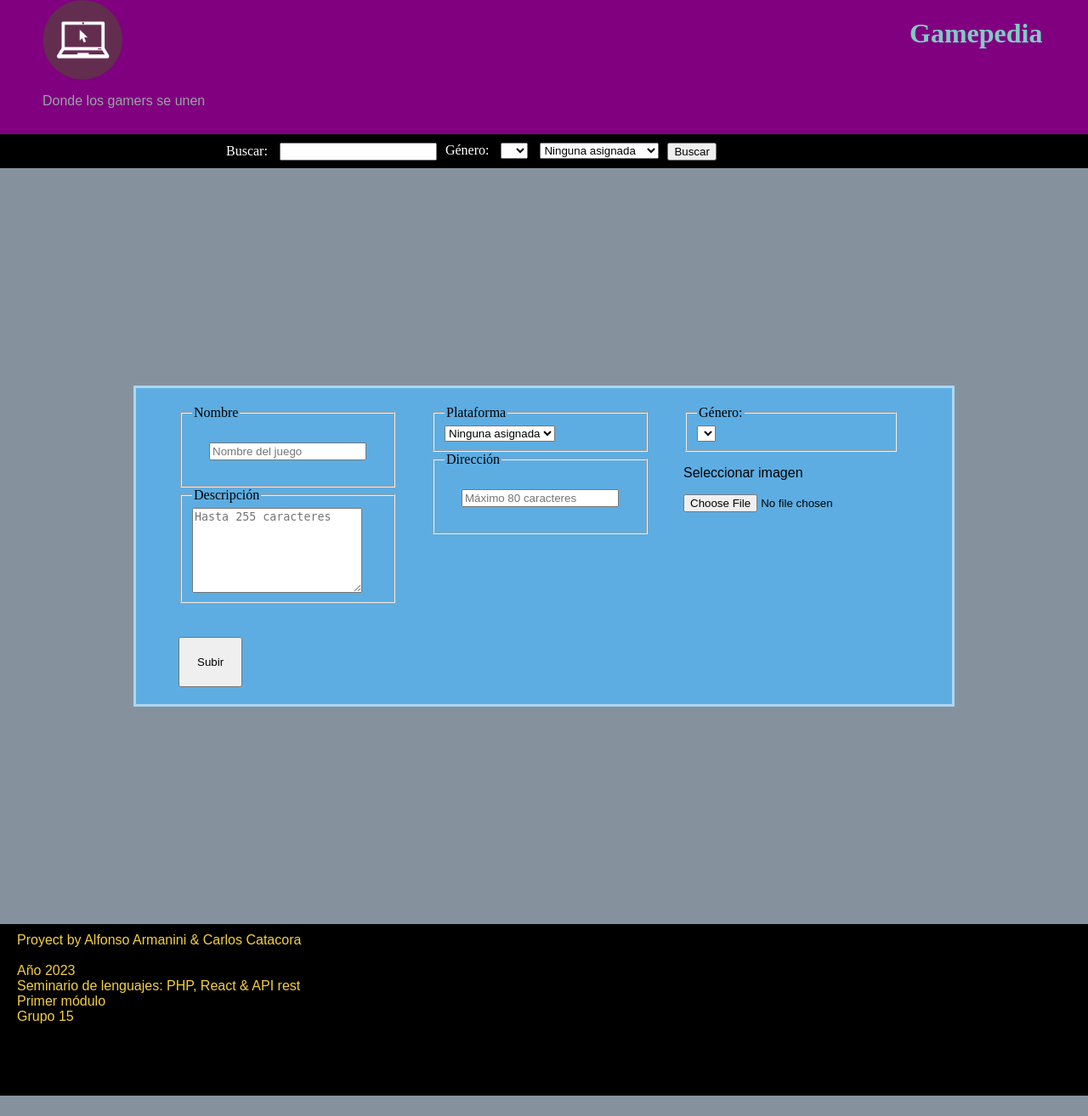
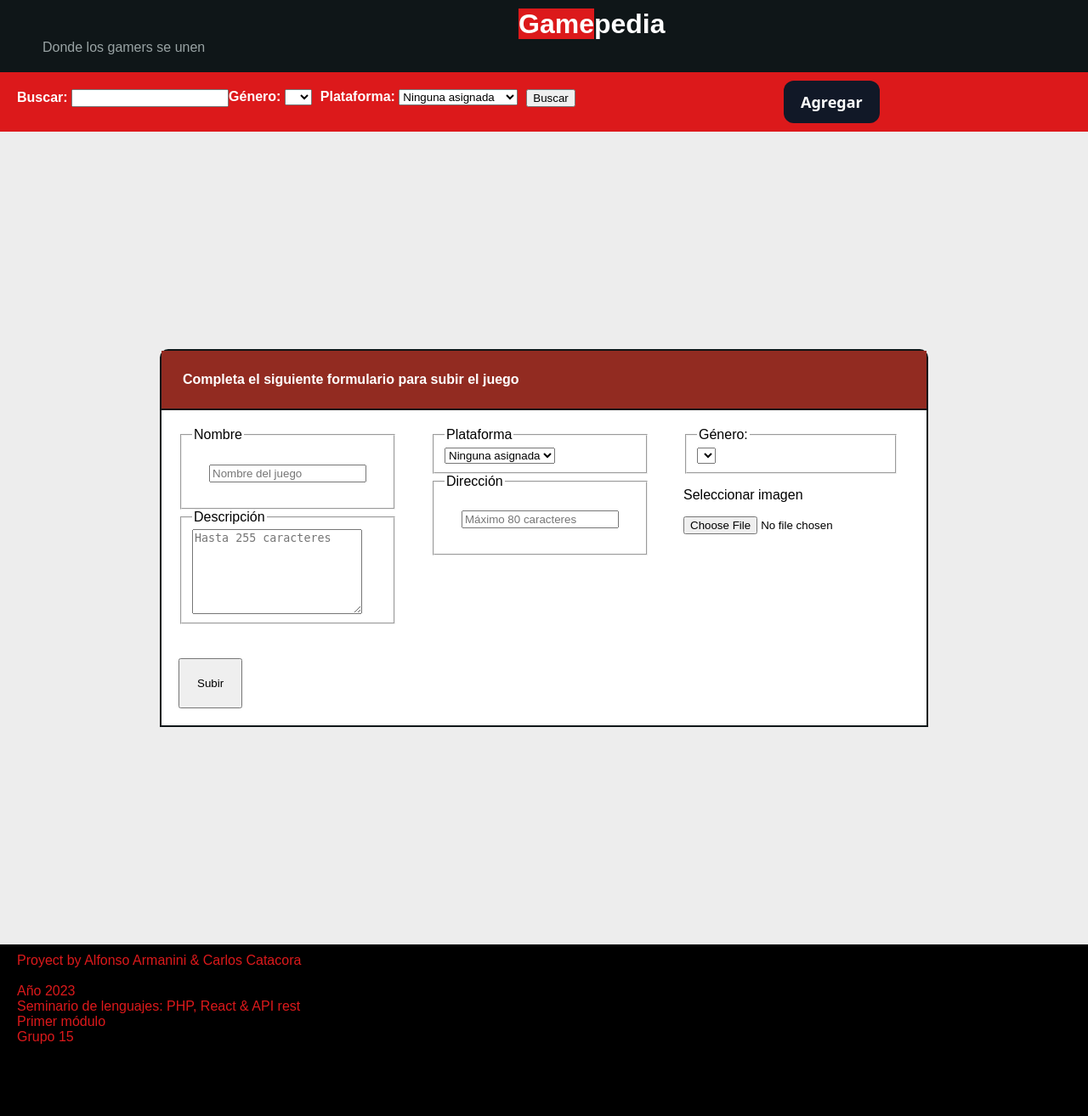
Before and after one commit to AlfonArm/proyecto-php, a PHP site: page /altaJuego.php in a window 1280 px wide. Shown: the whole page at 85% size. Before the commit the page ends 1290 px from the top, so only its background shows below. Run offline with PHP 8.4, Linux system fonts and the light colour scheme; data comes from the database, SQL or seed files in the repository; data that the repository does not hold is empty.

Commit message:
Cambios de diseño
Ahora se puede ver el proyecto sin que sangren los ojos. Mi idea es continuarlo un poco más mañana (agregar botones y la interfaz del session)

```diff
--- a/altaJuego.php
+++ b/altaJuego.php
@@ -57,7 +57,10 @@
 </head>
 <body>
     <?php include_once 'header.php'; ?>
-    <form class="cuadro" onsubmit = "return dio_click()" method = "post" action="subir.php"> <!--Se envían los datos sin tener en cuenta si se cumplen con los requisitos-->
+    <form class="cuadro" onsubmit = "return dio_click()" method = "post" action="subir.php">
+        <div class = "top_form">
+            <p>Completa el siguiente formulario para subir el juego</p>
+        </div>
         <div class = "flex">
             <div class="espacio_form">
                 <fieldset>
--- a/constants.php
+++ b/constants.php
@@ -4,7 +4,7 @@
         //BD: datos de la conexion
         const HOST_NAME = "localhost";
         const USER_NAME = "root";
-        const PASSWORD = "root";
+        const PASSWORD = "";
         const DATA_BASE = "juegos_online";
     }
 ?>
--- a/css/estilos.css
+++ b/css/estilos.css
@@ -2,91 +2,129 @@
 	background-color: black;
 }
 body {
-	background-color: rgb(133, 146, 158);
+	background-color: #EDEDED;
 	margin: 0;
+	font-family: Arial, Helvetica, sans-serif;
 }
 h1 {
 	width: 60px;
-	margin-right: 100px;
-	color:rgb(128, 203, 196);
-	float: right;
+	color: white;
+	padding-top: 10px;
+	margin: auto
 }
 
-p {
-	font-family: Arial, Helvetica, sans-serif;
+header span {
+	background-color: #DC191B;
 }
+
+.inicio {
+	padding-left: 50px;
+	padding-right: 50px;
+	background-color: #0F1618;
+}
+
+header p {
+	padding-bottom: 20px;
+	color:rgb(153, 163, 164);
+	margin-block-end: 0em;
+	margin: auto;
+}
+
+.busqueda_header {
+	display: flex;
+	background-color: #DC191B;
+	margin-block-end: 0;
+	padding-left: 10px;
+}
+
+.busqueda_header div {
+	padding-top: 20px;
+	font-weight: bold;
+	margin-right: 0;
+	color: white;
+}
+
+
+
+/* sip, lo copié de internet */
+.boton_bonito {
+  margin: auto;
+  background-color: #111827;
+  border: 1px solid transparent;
+  border-radius: .75rem;
+  box-sizing: border-box;
+  color: #FFFFFF;
+  cursor: pointer;
+  flex: 0 0 auto;
+  font-family: "Inter var",ui-sans-serif,system-ui,-apple-system,system-ui,"Segoe UI",Roboto,"Helvetica Neue",Arial,"Noto Sans",sans-serif,"Apple Color Emoji","Segoe UI Emoji","Segoe UI Symbol","Noto Color Emoji";
+  font-size: 1.125rem;
+  font-weight: 600;
+  line-height: 1.5rem;
+  padding: .75rem 1.2rem;
+  text-align: center;
+  text-decoration: none #6B7280 solid;
+  text-decoration-thickness: auto;
+  transition-duration: .2s;
+  transition-property: background-color,border-color,color,fill,stroke;
+  transition-timing-function: cubic-bezier(.4, 0, 0.2, 1);
+  user-select: none;
+  -webkit-user-select: none;
+  touch-action: manipulation;
+  width: auto;
+  margin-top: 10px;
+  margin-bottom: 10px;
+  float: right;
+
+}
+
+.boton_bonito:hover {
+  background-color: #374151;
+}
+
+.boton_bonito:focus {
+  box-shadow: none;
+  outline: 2px solid transparent;
+  outline-offset: 2px;
+}
+
+
+
 .lista {
-	background-color: rgb(93, 173, 226);
-	margin-left: 150px;
-	margin-right: 150px;
+	margin-left: 30%;
+	margin-right: 30%;
 	padding-top: 20px;
 	padding-bottom: 20px;
-	border-left: 5px solid rgb(128, 203, 196); /* definir un mejor color*/
-	border-right: 5px solid rgb(128, 203, 196);
 	min-height: 100%;
 }
-.inicio {
-	background-color: purple;
-	padding-left: 50px;
-	padding-right: 50px;
+
+.bloque_info {
+	display: flex;
+	padding: 20px;
+	margin-top: 30px;
+	margin-bottom: 30px;
+	border: 2px solid #0F1618;
+	background-color: white;
+	margin: 30px;
 }
-.reducir_img {
-	width: 15%;
-}
-header p {
-	padding-bottom: 30px;
-	color:rgb(153, 163, 164);
-	margin-block-end: 0;
-}
-form {
-	background-color: black;
-	margin-block-end: 0;
-}
-div form {
-	display: flex
-	"width: 400px";
-	float: "left"
-}
-.bloque_info {
-	display:flex;
-	padding: 20px;
-	border:4px solid rgb(36, 113, 163);
-	background-color: rgb(174, 214, 241);
-	margin: 30px;
-	border-radius: 10px;
-}
-.transicion {
-	transition: transform .2s;
-}
-.transicion:hover {
-	transform: scale(2);
-}
-.borde_img {
-	border: 2px solid rgb(244, 208, 63); /* no me gustó mucho este color :P*/
-	border-radius: 10px;
-}
-.bloques_header {
-	float: left
-}
-.barra {
-	padding-top: 10px;
-	padding-bottom: 30px;
-	background-color: black;
-	padding-left: 20%;
-}
+
 .bloques_header label {
 	color: white;
 	margin-left: 10px;
 	margin-right: 10px
 }
-.borde_img .transicion {
-	float: left;
-	border-width: 20px;
+
+.info_right {
+	margin-left: 5px;
+	text-align: center;
 }
-.info_right {
-	float: right;
-	margin-left: 50px;
+
+.reducir_img {
+	width: 100%;
+	max-width: 50%;
 }
+
+
+
 footer {
 	padding-top: 10px;
 	padding-bottom: 30px;
@@ -94,31 +132,33 @@ footer {
 	padding-right: 20px;
 }
 footer p {
-	color: rgb(244, 208, 63);
+	color: #DC191B;
 	margin-block-end: 0;
 	margin-block-start: 0;
 }
+
+
+
 .centrar {
 	display: block;
 }
 
-.info_right .bloques_header {
-	margin-right: 50px;
-	padding-right: 50px;
+.inline {
+	display: inline;
 }
 
-header .reducir_img { /*sino el ícono queda un poco grande. Usar este tamaño para definir el ajuste del ícono*/
-	width: 8%;
+.flex {
+	display: flex;
 }
 
 
 
 .cuadro {
-	background-color:rgb(93, 173, 226);
-	border:3px solid rgb(174, 214, 241);
+	background-color:white;
+	border:2px solid #0F1618;
+	border-top-left-radius: 10px;
+	border-top-right-radius: 10px;
 	margin: auto;
-	padding-right: 30px;
-	padding-left: 30px;
 	margin-bottom: 20%;
 	margin-top: 20%;
 	max-width: 900px;
@@ -144,14 +184,6 @@ fieldset input {
 	padding: 20px;
 }
 
-.flex {
-	display: flex;
-}
-
-#ir_a_agregar {
-	margin-left: 95%;
-}
-
 fieldset p, #return_imagen {
 	margin-block-start: 0;
     margin-block-end: 0;
@@ -162,3 +194,15 @@ header select {
 	padding-right: 10px;
 	margin-right: 10px;
 }
+
+.top_form {
+	background-color: #922B21;
+	border-bottom: 2px solid #0F1618;
+}
+
+.top_form p {
+	padding: 25px;
+	color: white;
+	font-weight: bold;
+	margin: auto;
+}
--- a/header.php
+++ b/header.php
@@ -1,16 +1,21 @@
+<script>
+    function agregarJuego () {
+        window.location.href = "altaJuego.php"
+    }
+</script>
 <header>
+    <div>
         <div class = "inicio">
-        <img src = "images/png-online-7.png" class = "reducir_img"></img>
-        <h1>Gamepedia</h1>
+            <h1><span>Game</span>pedia</h1>
             <p>Donde los gamers se unen</p>
         </div>
-    <form method = "get" action = "index.php">
-        <div class = "barra" id = "info_busqueda">
-            <div class = "bloques_header">
+        <div class = "busqueda_header">
+            <form method = "get" action = "index.php" id = "info_busqueda" class = "busqueda_header">
+                <div>
                     <label>Buscar:</label>
                     <input name = "nombre"><br><br>
                 </div>
-            <div class = "bloques_header">
+                <div>
                     <label>Género:</label>
                     <select id = "header_genero" name = "genero">
                         <?php
@@ -23,6 +28,9 @@
                             }
                         ?>
                     </select>
+                </div>
+                <div>
+                    <label>Plataforma:</label>
                     <select id = "header_plataforma" name = "plataforma">
                         <?php
                             if ($plataformas) {
@@ -36,8 +44,10 @@
                     </select><br><br>
                 </div>
 	    	    <div>
-				<input type = "submit" class = "bloques_header" value = "Buscar" id = "busqueda_juego" name = 'buscar'></input>
+		    		<input type = "submit" value = "Buscar" id = "busqueda_juego" name = 'buscar'></input>
+			    </div>
+            </form>
+            <button  class = "boton_bonito" onclick = "agregarJuego()" role="button">Agregar</button>
         </div>
     </div>
-    </form>
 </header>
--- a/subir.php
+++ b/subir.php
@@ -11,9 +11,8 @@ if (isset($_POST["confirmar"])) { // pregunta: esta operación espera la confirm
     $id_genero = $_POST["genero_juego"];
     $id_plataforma = $_POST["plataforma"];
     // se carga un elemento con los datos de la subida ordenados para insertar en la BD
-    $link = mysqli_connect('localhost', 'root', '', 'proyecto_php')
-	or die("Error " . mysqli_error($link));
-    mysqli_query($link, "INSERT INTO `juegos`(`id`, `nombre`, `imagen`, `tipo_imagen`, `descripcion`, `url`, `id_genero`, `id_plataforma`)
+    require_once "conexionBD.php";
+    mysqli_query($link_bd, "INSERT INTO `juegos`(`id`, `nombre`, `imagen`, `tipo_imagen`, `descripcion`, `url`, `id_genero`, `id_plataforma`)
     VALUES ('null','$nombre','$imagen','$tipo_imagen','$descripcion','$url','$id_genero','$id_plataforma')");
     session_start();
     $_SESSION["mostrar_nombre"] = $nombre;
```
Also changed, not shown: index.php (+1 -11 lines), images/kirby.jpg (deleted), images/mario_galaxy.jpg (deleted), images/png-online-7.png (deleted). Lines whose indentation alone changed are shown as unchanged.
